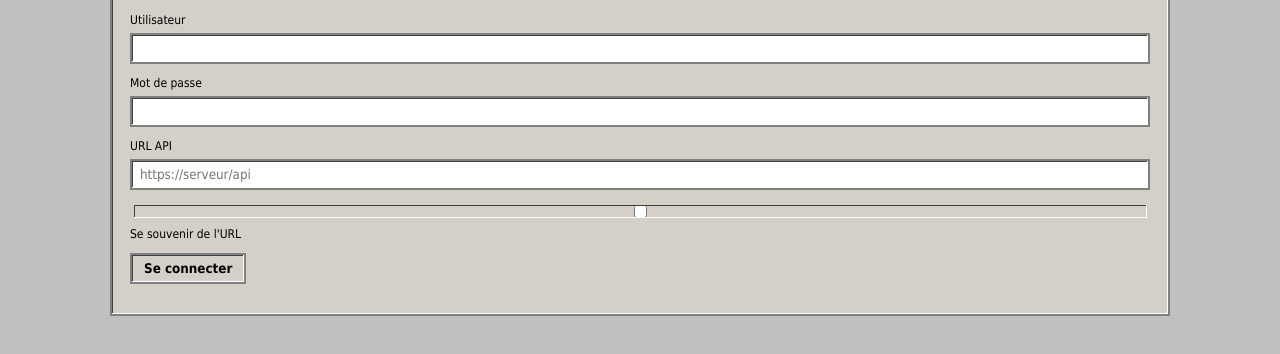
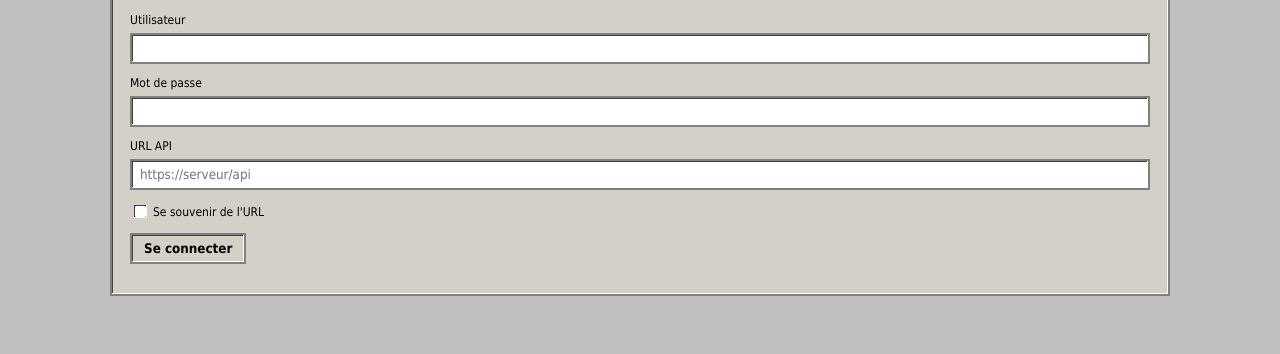
Before and after one commit to Nivmizz7/peninsula-server, a plain HTML site: page panel/index.html in a window 1280 px wide. Shown: the part 126-480 px from the top of the page. Drawn offline with Linux system fonts and the light colour scheme.

Commit message:
feat: enhance checkbox styling and label alignment for better UX

```diff
--- a/panel/style.css
+++ b/panel/style.css
@@ -39,6 +39,19 @@ input, select {
   border: 2px solid #808080;
   background: #ffffff;
   box-shadow: inset -1px -1px 0 #ffffff, inset 1px 1px 0 #404040;
+}
+
+input[type="checkbox"] {
+  width: auto;
+  padding: 0;
+  margin-right: 6px;
+  cursor: pointer;
+}
+
+label:has(input[type="checkbox"]) {
+  flex-direction: row;
+  align-items: center;
+  gap: 0;
 }
 
 button {
```
